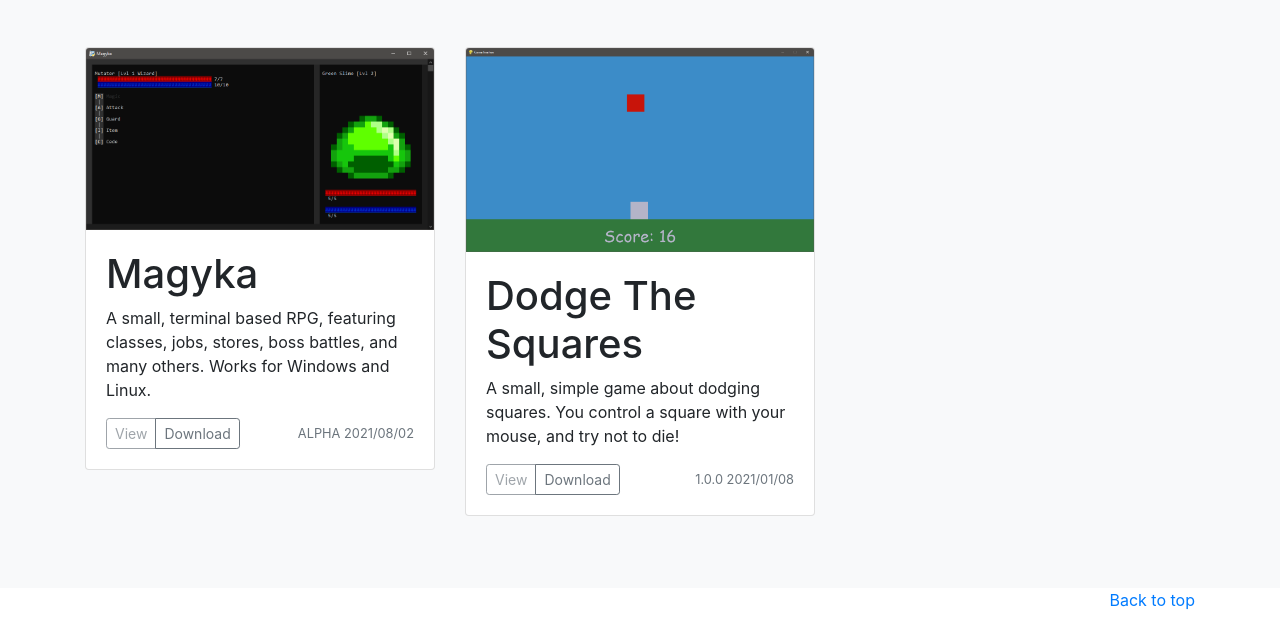
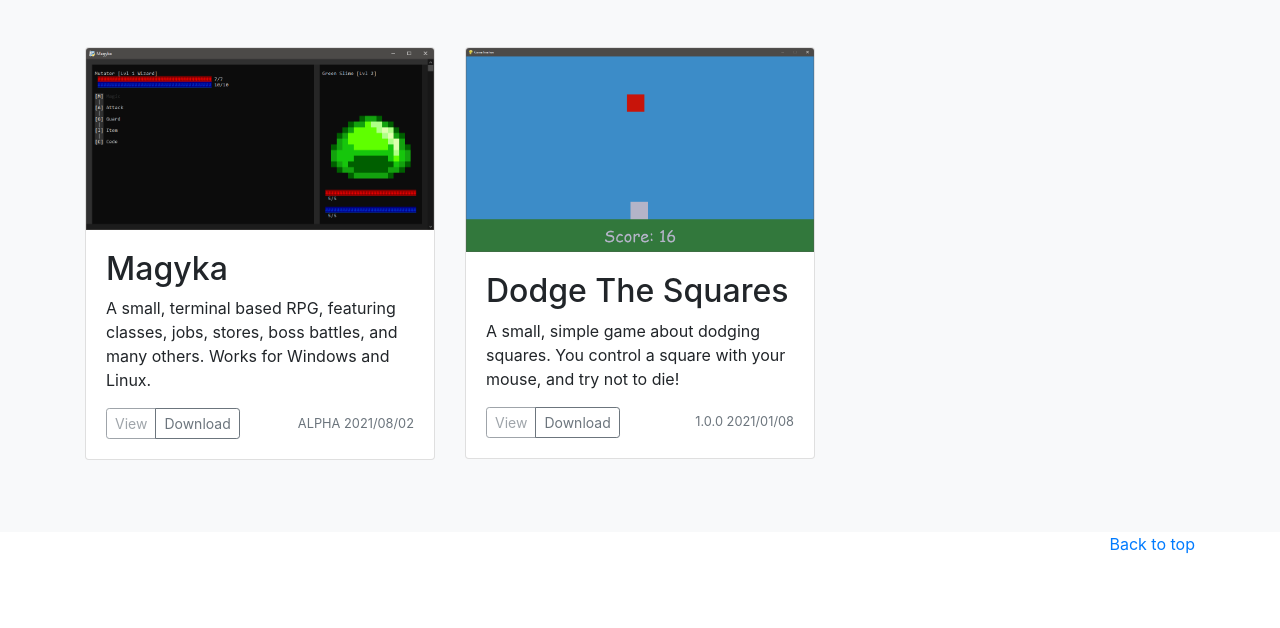
Before and after one commit to mutater/server, a Flask app: page / in a window 1280 px wide. Shown: the part 217-845 px from the top of the page. After the commit the page ends 771 px from the top, so only its background shows below. Run offline with Flask 2, Linux system fonts and the light colour scheme; some libraries are stand-ins or nearby versions.

```diff
--- a/templates/home.html
+++ b/templates/home.html
@@ -21,7 +21,7 @@
             <div class="card mb-4 box-shadow">
               <img class="card-img-top" src="static/Magyka Thumb.png" alt="Card image cap">
               <div class="card-body">
-                <h1 class="card-text">Magyka</h1>
+                <h2 class="card-text">Magyka</h2>
                 <p class="card-text">A small, terminal based RPG, featuring classes, jobs, stores, boss battles, and many others. Works for Windows and Linux.</p>
                 <div class="d-flex justify-content-between align-items-center">
                   <div class="btn-group">
@@ -37,7 +37,7 @@
             <div class="card mb-4 box-shadow">
               <img class="card-img-top" src="static/DodgeTheSquares Thumb.png" alt="Card image cap">
               <div class="card-body">
-                <h1 class="card-text">Dodge The Squares</h1>
+                <h2 class="card-text">Dodge The Squares</h2>
                 <p class="card-text">A small, simple game about dodging squares. You control a square with your mouse, and try not to die!</p>
                 <div class="d-flex justify-content-between align-items-center">
                   <div class="btn-group">
@@ -54,7 +54,7 @@
             <div class="card mb-4 box-shadow">
               <img class="card-img-top" src="holder.js/100px225?theme=thumb&bg=55595c&fg=eceeef&text=Thumbnail" alt="Card image cap">
               <div class="card-body">
-                <h1 class="card-text">Name</h1>
+                <h2 class="card-text">Name</h2>
                 <p class="card-text">Description.</p>
                 <div class="d-flex justify-content-between align-items-center">
                   <div class="btn-group">
```
